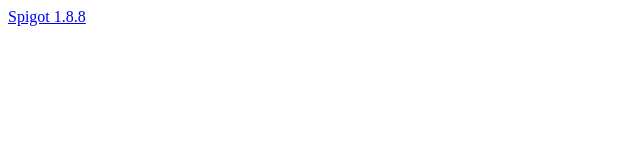
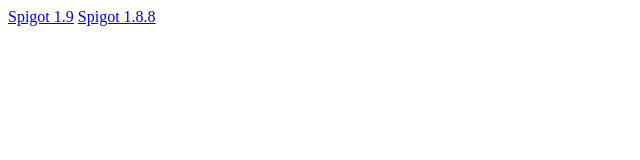
Before and after one commit to FyreHost/FyreJars, a plain HTML site: page index.html in a window 1280 px wide. Shown: the full height of the page, 0-640 px from the left. Drawn offline with Linux system fonts and the light colour scheme.

Commit message:
Update index.html

```diff
--- a/index.html
+++ b/index.html
@@ -1 +1,2 @@
+<a href="/spigot/1.9.jar">Spigot 1.9</a>
 <a href="/spigot/1.8.8.jar">Spigot 1.8.8</a>
```
